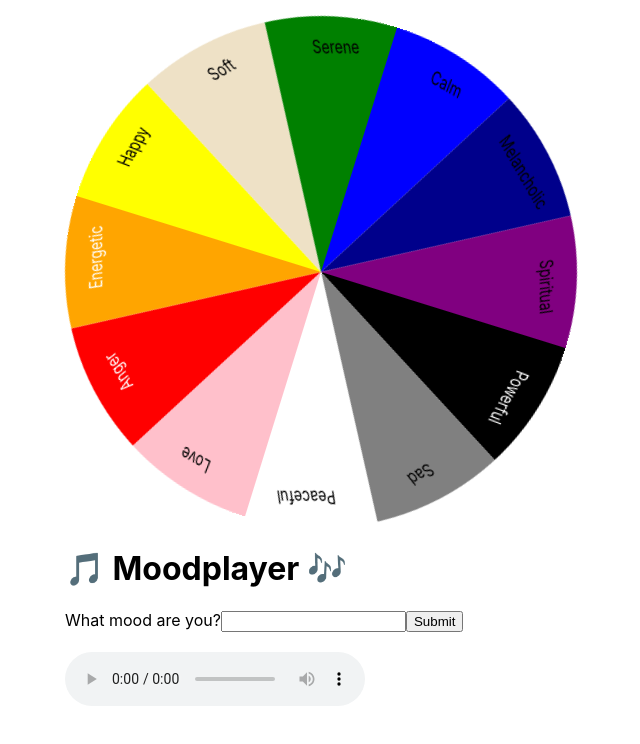
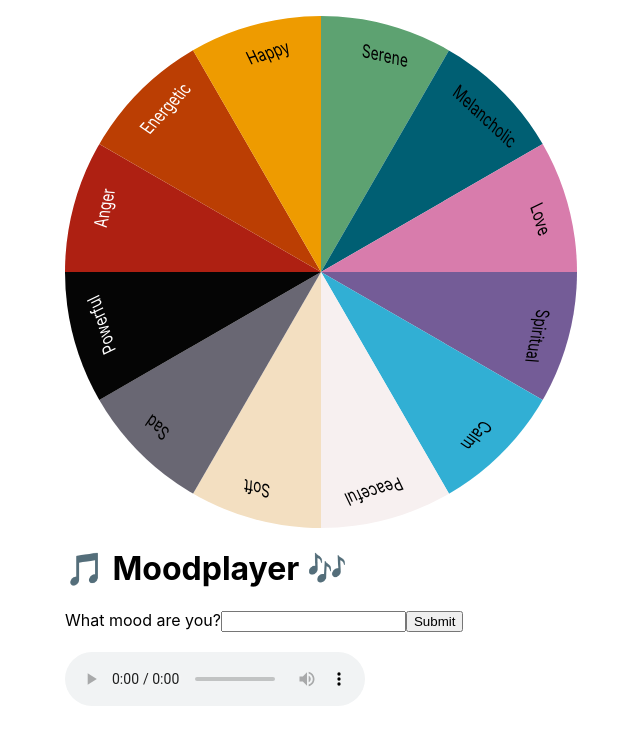
Before and after one commit to DavidH1982/spinning-wheel, a React (Create React App) app: page / in a window 1280 px wide. Shown: the top 744 px of the page, without its empty margins (319-959 px from the left). Built offline with nearby package versions, Linux system fonts and the light colour scheme; no server answers.

Commit message:
pallette updated

```diff
--- a/src/App.css
+++ b/src/App.css
@@ -13,7 +13,8 @@ html {
   width: 32em; height: 32em;
   border-radius: 50%;
   list-style: none;
-  animation: spinning-wheel 10s linear infinite;
+  transform: rotateZ(-120deg);
+  /* animation: spinning-wheel 10s linear infinite; */
 }
 .segment {
   overflow: hidden;
@@ -32,7 +33,7 @@ html {
   text-align: center;
 }
 .red {
-  background-color: red;
+  background-color: #ae2012;
   transform:  rotateZ(30deg) skewY(-60deg);
   color: white;
 }
@@ -43,7 +44,7 @@ html {
   text-align: center;
 } */
 .orange {
-  background-color: orange ;
+  background-color: #bb3e03 ;
   transform:  rotateZ(60deg) skewY(-60deg);
   color: white;
 }
@@ -54,45 +55,45 @@ html {
   text-align: center;
 } */
 .yellow {
-  background-color: yellow;
+  background-color: #ee9b00;
   transform:  rotateZ(90deg) skewY(-60deg);
 }
 .beige {
-  background-color: #eee1c6;
+  background-color: #f3dfc1;
+  transform:  rotateZ(300deg) skewY(-60deg);
+}
+.green {
+  background-color: #5da271;
   transform:  rotateZ(120deg) skewY(-60deg);
 }
-.green {
-  background-color: green;
+.blue {
+  background-color: #31afd4;
+  transform:  rotateZ(240deg) skewY(-60deg);
+}
+.darkBlue {
+  background-color: #005f73;
   transform:  rotateZ(150deg) skewY(-60deg);
 }
-.blue {
-  background-color: blue;
-  transform:  rotateZ(180deg) skewY(-60deg);
-}
-.darkBlue {
-  background-color: darkblue;
+.purple {
+  background-color: #745c97;
   transform:  rotateZ(210deg) skewY(-60deg);
 }
-.purple {
-  background-color: purple;
-  transform:  rotateZ(240deg) skewY(-60deg);
-}
 .black {
-  background-color: black;
-  transform:  rotateZ(270deg) skewY(-60deg);
+  background-color: #050505;
+  transform:  rotateZ(0deg) skewY(-60deg);
   color: white;
 }
 .gray {
-  background-color:grey ;
-  transform:  rotateZ(300deg) skewY(-60deg);
+  background-color:#696773 ;
+  transform:  rotateZ(330deg) skewY(-60deg);
 }
 .white {
-  background-color: white;
-  transform:  rotateZ(330deg) skewY(-60deg);
+  background-color: #f7f0f0;
+  transform:  rotateZ(270deg) skewY(-60deg);
 }
 .pink {
-  background-color: pink;
-  transform:  rotateZ(0deg) skewY(-60deg);
+  background-color: #d87cac;
+  transform:  rotateZ(180deg) skewY(-60deg);
 }
 
 @keyframes spinning-wheel {
--- a/src/App.js
+++ b/src/App.js
@@ -28,15 +28,15 @@ function App() {
         <li className="segment red"><p>Anger</p></li>
         <li className="segment orange"><p>Energetic</p></li>
         <li className="segment yellow"><p>Happy</p></li>
+        <li className="segment green"><p>Serene</p></li>
+        <li className="segment darkBlue"><p>Melancholic</p></li>
+        <li className="segment pink"><p>Love</p></li>
+        <li className="segment purple"><p>Spiritual</p></li>
+        <li className="segment blue"><p>Calm</p></li>
+        <li className="segment white"><p>Peaceful</p></li>
         <li className="segment beige"><p>Soft</p></li>
-        <li className="segment green"><p>Serene</p></li>
-        <li className="segment blue"><p>Calm</p></li>
-        <li className="segment darkBlue"><p>Melancholic</p></li>
-        <li className="segment purple"><p>Spiritual</p></li>
+        <li className="segment gray"><p>Sad</p></li>
         <li className="segment black"><p>Powerful</p></li>
-        <li className="segment gray"><p>Sad</p></li>
-        <li className="segment white"><p>Peaceful</p></li>
-        <li className="segment pink"><p>Love</p></li>
       </ul>
     </div>
     <div className="App">
```
